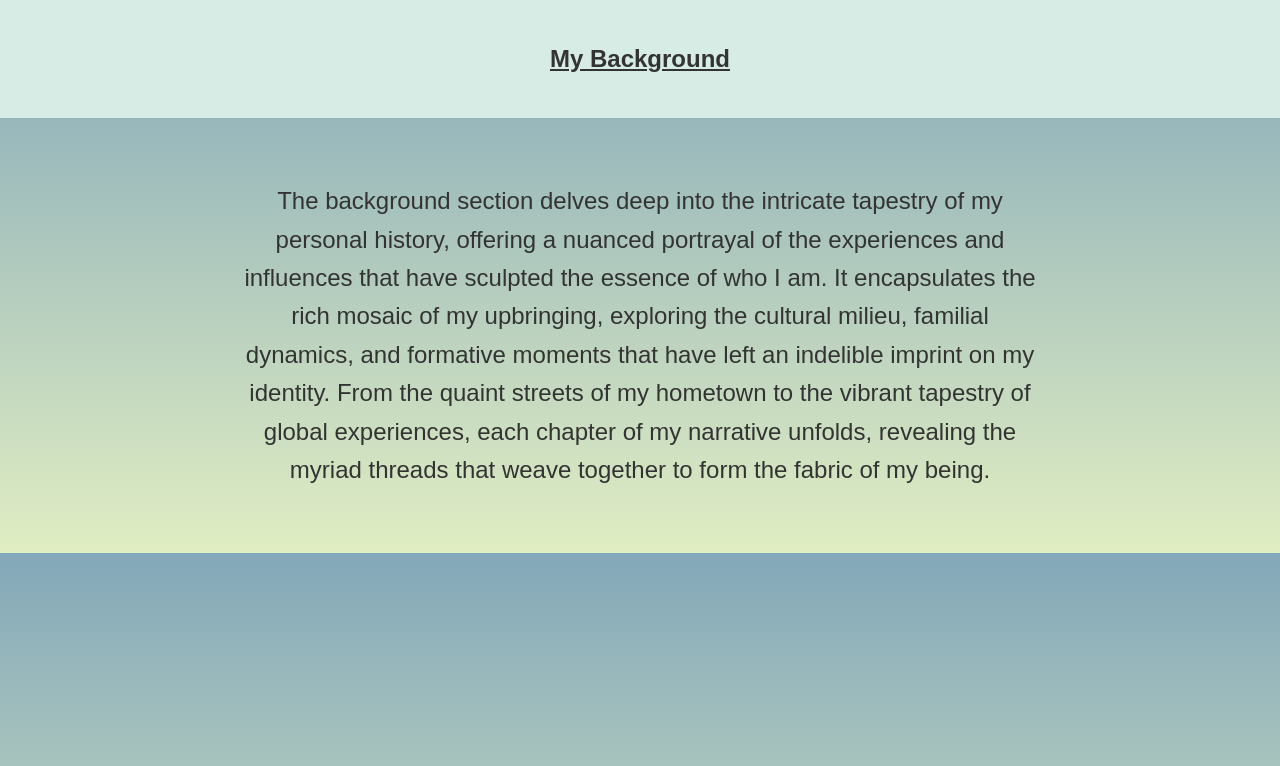
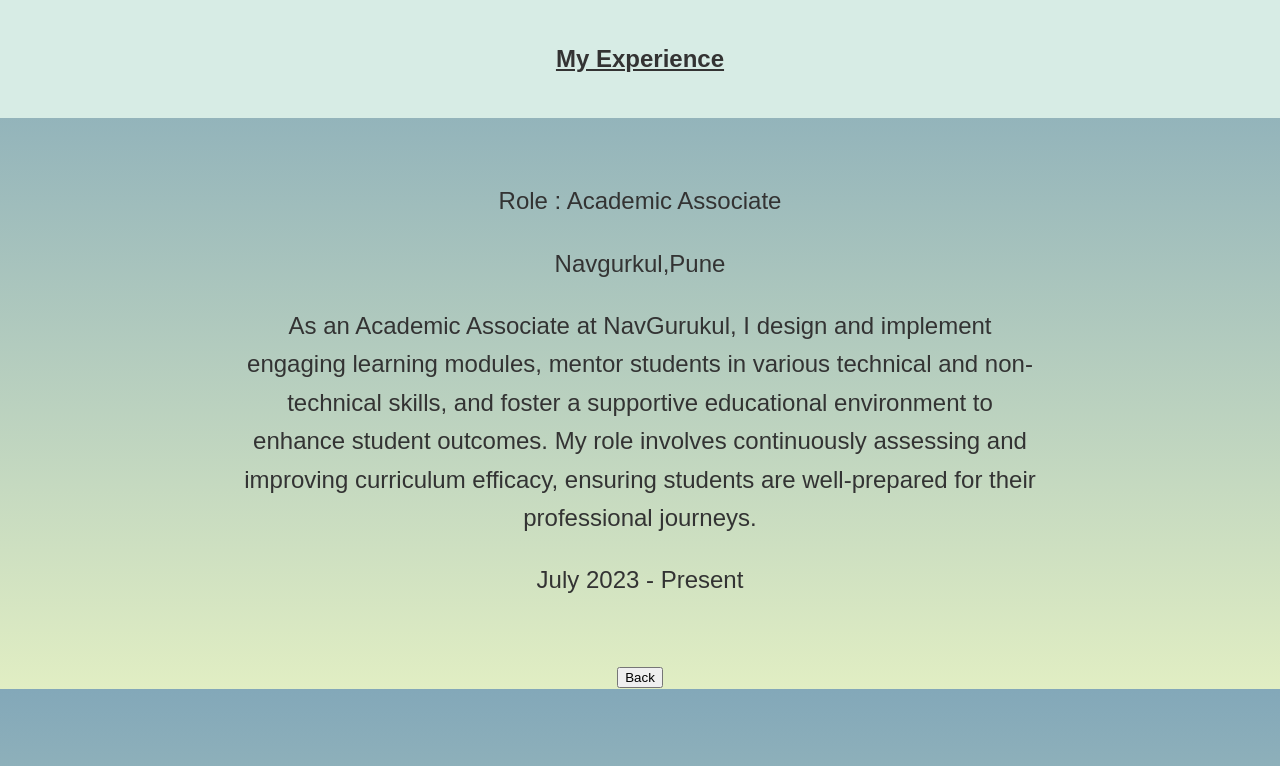
Before and after one commit to MahimaDhomane/Project_Portfolio, a plain HTML site: page background.html in a window 1280 px wide. Drawn offline with Linux system fonts and the light colour scheme.

Commit message:
Update background.html

```diff
--- a/background.html
+++ b/background.html
@@ -8,12 +8,18 @@
 </head>
 <body>
     <header>
-        <h2>My Background</h2>
+        <h2>My Experience</h2>
     </header>
     <main class="container">
         <section class="details">
-            <p>The background section delves deep into the intricate tapestry of my personal history, offering a nuanced portrayal of the experiences and influences that have sculpted the essence of who I am. It encapsulates the rich mosaic of my upbringing, exploring the cultural milieu, familial dynamics, and formative moments that have left an indelible imprint on my identity. From the quaint streets of my hometown to the vibrant tapestry of global experiences, each chapter of my narrative unfolds, revealing the myriad threads that weave together to form the fabric of my being.</p>
+            <p>Role : Academic Associate</p>
+            <p>Navgurkul,Pune</p>
+            <p>As an Academic Associate at NavGurukul, I design and implement engaging learning modules, mentor students in various technical and non-technical skills, and foster a supportive educational environment to enhance student outcomes. My role involves continuously assessing and improving curriculum efficacy, ensuring students are well-prepared for their professional journeys.
+            </p>
+            <p>July 2023 - Present</p>
         </section>
     </main>
+    <div style="text-align: center;">
+    <a href="demofile.html"> <button class="light-blue">Back</button></a></div>
 </body>
 </html>
```
